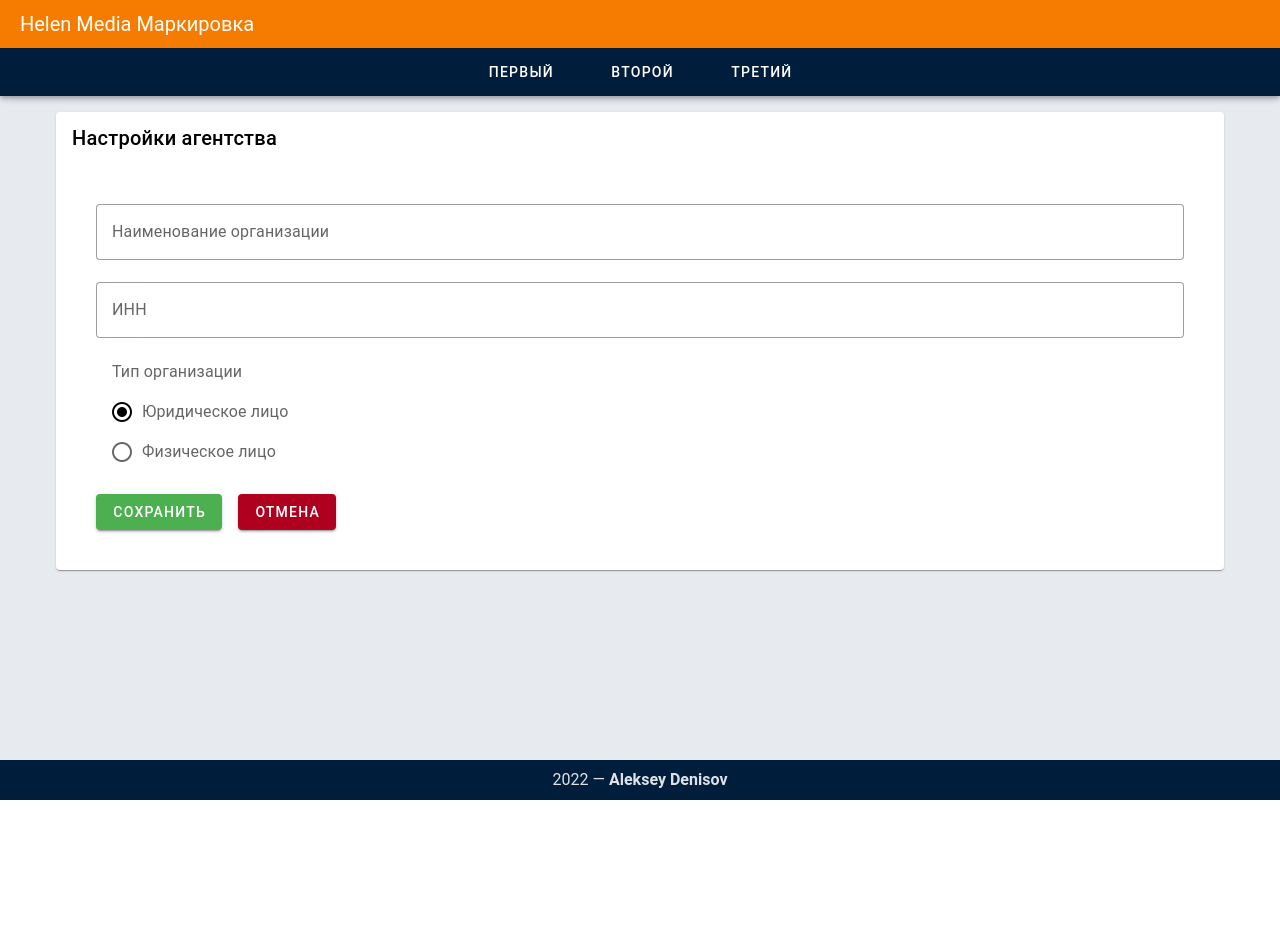
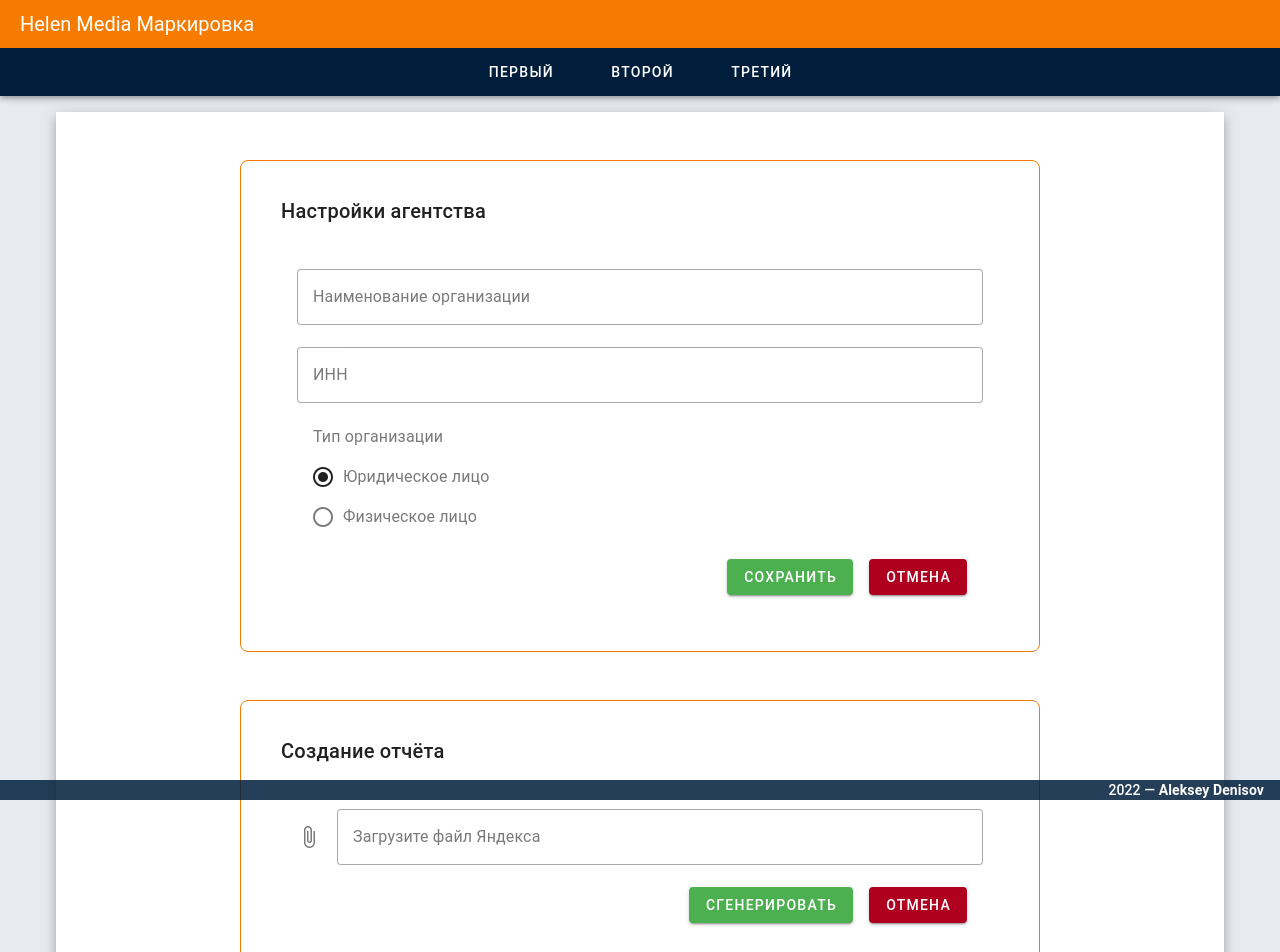
Before and after one commit to ADeoZ/ads-labeling-report, a Vue app: page / in a window 1280 px wide. Shown: the top 952 px of the page. Before the commit the page ends 800 px from the top, so only its background shows below. Built offline with nearby package versions, Linux system fonts and the light colour scheme.

Commit message:
Create Report

```diff
--- a/package.json
+++ b/package.json
@@ -9,6 +9,8 @@
   },
   "dependencies": {
     "core-js": "^3.8.3",
+    "sass": "^1.56.1",
+    "sass-loader": "^13.2.0",
     "vue": "^3.2.13",
     "vuetify": "^3.0.1",
     "webpack-plugin-vuetify": "^2.0.0"
--- a/src/App.vue
+++ b/src/App.vue
@@ -4,8 +4,9 @@
     <the-menu />
     <v-main>
       <v-container>
-        <v-card title="Настройки агентства" color="surface-secondary">
+        <v-card class="rounded-0" elevation="7">
           <agency-settings />
+          <create-report />
         </v-card>
       </v-container>
     </v-main>
@@ -18,6 +19,7 @@ import AgencySettings from "./components/AgencySettings.vue";
 import TheFooter from "./components/Base/TheFooter.vue";
 import TheHeader from "./components/Base/TheHeader.vue";
 import TheMenu from "./components/Base/TheMenu.vue";
+import CreateReport from "./components/CreateReport.vue";
 
 export default {
   name: "App",
@@ -26,6 +28,7 @@ export default {
     TheMenu,
     TheHeader,
     AgencySettings,
+    CreateReport,
   },
 };
 </script>
@@ -36,4 +39,7 @@ export default {
     max-width: 1200px;
   }
 }
+.v-theme--mainTheme.v-card {
+  border-color: #f57c00;
+}
 </style>
--- a/src/components/AgencySettings.vue
+++ b/src/components/AgencySettings.vue
@@ -1,5 +1,11 @@
 <template>
-  <v-form ref="form" v-model="valid" class="pa-10">
+  <v-card
+    title="Настройки агентства"
+    max-width="800"
+    variant="outlined"
+    class="mx-auto my-12 pa-6 rounded-lg"
+  >
+    <v-form ref="form" v-model="valid" class="pa-8">
       <v-text-field
         v-model="name"
         :rules="nameRules"
@@ -10,7 +16,7 @@
 
       <v-text-field
         v-model="inn"
-      :counter="10"
+        :counter="12"
         :rules="innRules"
         label="ИНН"
         variant="outlined"
@@ -27,9 +33,12 @@
         <v-radio label="Физическое лицо" value="fl" />
       </v-radio-group>
 
-    <v-btn color="success" class="mr-4" @click="validate"> Сохранить </v-btn>
-    <v-btn color="error" class="mr-4" @click="reset"> Отмена </v-btn>
+      <div class="w-100 d-flex justify-end">
+        <v-btn color="success" class="mr-4" @click="validate">Сохранить</v-btn>
+        <v-btn color="error" class="mr-4" @click="reset">Отмена</v-btn>
+      </div>
     </v-form>
+  </v-card>
 </template>
 
 <script>
@@ -53,14 +62,11 @@ export default {
     async validate() {
       const { valid } = await this.$refs.form.validate();
 
-      if (valid) alert("Form is valid");
+      if (valid) alert("Форма корректна");
     },
     reset() {
       this.$refs.form.reset();
     },
-    resetValidation() {
-      this.$refs.form.resetValidation();
-    },
   },
 };
 </script>
--- a/src/components/Base/TheFooter.vue
+++ b/src/components/Base/TheFooter.vue
@@ -1,6 +1,6 @@
 <template>
-  <v-footer app class="pa-0">
-    <div class="px-4 py-2 text-center w-100">
+  <v-footer app class="pa-0 v-footer" color="app-bars" height="20">
+    <div class="w-100 px-4 py-2 text-right text-subtitle-2">
       {{ new Date().getFullYear() }} — <strong>Aleksey Denisov</strong>
     </div>
   </v-footer>
@@ -11,3 +11,13 @@ export default {
   name: "TheFooter",
 };
 </script>
+
+<style lang="scss">
+.v-footer {
+  opacity: 0.85;
+
+  &:hover {
+    opacity: 1;
+  }
+}
+</style>
--- a/src/components/Base/TheHeader.vue
+++ b/src/components/Base/TheHeader.vue
@@ -1,7 +1,7 @@
 <template>
-  <v-app-bar color="primary" elevation="0" density="compact"
-    ><v-app-bar-title>Helen Media Маркировка</v-app-bar-title></v-app-bar
-  >
+  <v-app-bar color="primary" elevation="0" density="compact">
+    <v-app-bar-title>Helen Media Маркировка</v-app-bar-title>
+  </v-app-bar>
 </template>
 
 <script>
--- a/src/components/Base/TheMenu.vue
+++ b/src/components/Base/TheMenu.vue
@@ -1,5 +1,5 @@
 <template>
-  <v-app-bar density="compact" tag="nav">
+  <v-app-bar density="compact" tag="nav" color="app-bars">
     <v-row justify="center" no-gutters>
       <v-btn
         v-for="link in links"
--- /dev/null
+++ b/src/components/CreateReport.vue
@@ -0,0 +1,57 @@
+<template>
+  <v-card
+    title="Создание отчёта"
+    max-width="800"
+    variant="outlined"
+    class="mx-auto my-12 pa-6 rounded-lg"
+  >
+    <v-form ref="form" v-model="valid" class="pa-8">
+      <v-file-input
+        variant="outlined"
+        :rules="rules"
+        accept=".xls,.xlsx"
+        label="Загрузите файл Яндекса"
+        show-size
+        required
+      />
+      <div class="w-100 d-flex justify-end">
+        <v-btn color="success" class="mr-4" @click="validate">
+          Сгенерировать
+        </v-btn>
+        <v-btn color="error" class="mr-4" @click="reset">Отмена</v-btn>
+      </div>
+    </v-form>
+  </v-card>
+</template>
+
+<script>
+export default {
+  name: "CreateReport",
+
+  data: () => ({
+    rules: [
+      (value) => {
+        return (
+          !value ||
+          !value.length ||
+          value[0].size < 2000000 ||
+          "Размер файла превышает 2Мб"
+        );
+      },
+    ],
+  }),
+
+  methods: {
+    async validate() {
+      const { valid } = await this.$refs.form.validate();
+
+      if (valid) alert("Форма корректна");
+    },
+    reset() {
+      this.$refs.form.reset();
+    },
+  },
+};
+</script>
+
+<style></style>
--- a/src/plugins/vuetify.js
+++ b/src/plugins/vuetify.js
@@ -7,8 +7,8 @@ const mainTheme = {
   dark: false,
   colors: {
     background: "#e7ebf0", // фон main
-    surface: "#001e3c", // фон контейнеров
-    "surface-secondary": "#FFFFFF", // фон карточек
+    surface: "#FFFFFF", // фон контейнеров
+    "app-bars": "#001e3c", // фон меню
     primary: "#f57c00",
     secondary: "#8bc34a",
     error: "#B00020",
```
Also changed, not shown: 1 other file (tests, documents, lock files or other folders). Lines whose indentation alone changed are shown as unchanged.
